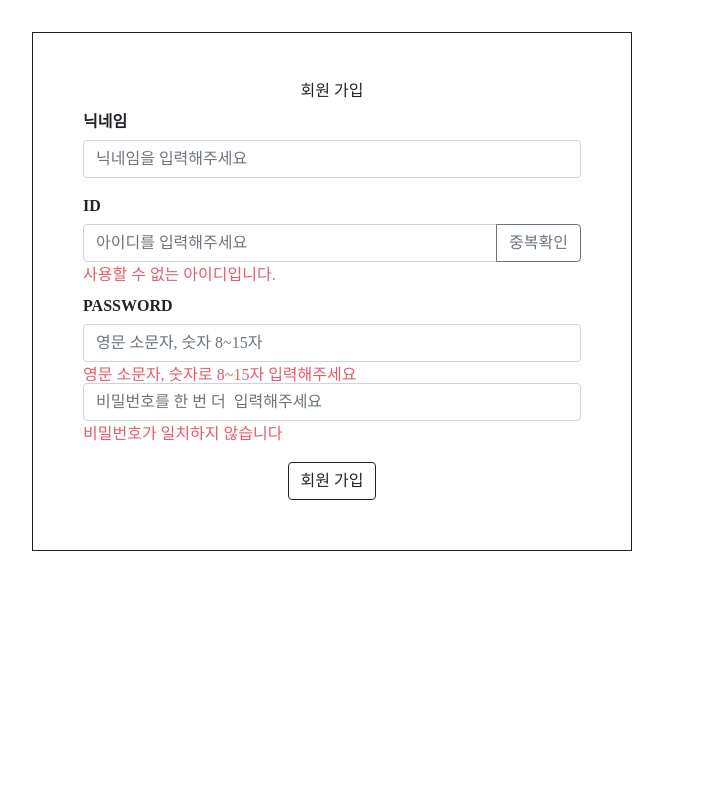
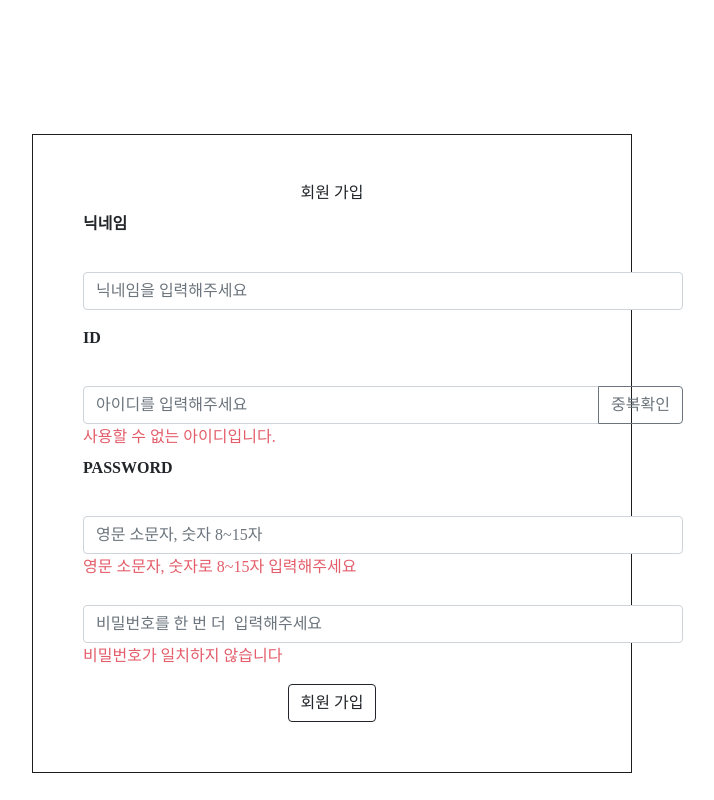
Before and after one commit to makepin2r/my-bullet-diary, a Flask app: page /register in a window 1280 px wide. Shown: the whole page, without its empty margins (308-1022 px from the left). Run offline with Flask 3, Linux system fonts and the light colour scheme.

Commit message:
dev 머지

```diff
--- a/app.py
+++ b/app.py
@@ -19,8 +19,6 @@
 def login():
     id_receive = request.form['id_give']
     pw_receive = request.form['pw_give'] # 암호화 필요
-    print(id_receive)
-    print(pw_receive)
     # 유효성 체크 후 결과값 전송
     msg = False
     if True:
--- a/static/css/style.css
+++ b/static/css/style.css
@@ -1,9 +1,18 @@
-<<<<<<< HEAD
-/* 초기화 및 전역 스타일링 파일입니다. */
+@font-face {
+  font-family: "omyu_pretty";
+  src: url("https://cdn.jsdelivr.net/gh/projectnoonnu/noonfonts_2304-01@1.0/omyu_pretty.woff2")
+    format("woff2");
+  font-weight: normal;
+  font-style: normal;
+}
 
 * {
     @import url('https://fonts.googleapis.com/css2?family=Noto+Sans+KR:wght@300;500;700&display=swap');
-    font-family: 'Noto Sans KR', sans-serif;
+    font-family: "omyu_pretty";
+}
+
+body {
+  padding-top: 8%;
 }
 
 .heading {
@@ -12,37 +21,28 @@
 
 .hide {
     display: none;
-=======
-@font-face {
-  font-family: "omyu_pretty";
-  src: url("https://cdn.jsdelivr.net/gh/projectnoonnu/noonfonts_2304-01@1.0/omyu_pretty.woff2")
-    format("woff2");
-  font-weight: normal;
-  font-style: normal;
 }
-* {
-  font-family: "omyu_pretty";
-}
-body {
-  padding-top: 8%;
-}
+
 #header {
   display: flex;
   flex-direction: row;
   align-items: center;
   justify-content: center;
 }
+
 #today_box {
   width: 40vh;
   margin: 2.5% auto;
   font-size: 35px;
   padding: 0;
 }
+
 #hello_box{
   font-size: 17.5px;
   color: #4F4F4F;
   margin-right: 10%;
 }
+
 .input_box {
   width: 80vh;
   height: 40px;
@@ -54,16 +54,19 @@
   padding: 0;
   margin: 0 auto;
 }
+
 .input_box > #input_select {
   width: 15%;
   font-size: 14px;
   border: none;
   border-right: 2px solid #dcdcdc;
 }
+
 .input_box > #todo_input {
   width: 75%;
   border: none;
 }
+
 .input_box > #todo_btn {
   width: 10%;
   height: 40px;
@@ -72,9 +75,11 @@
   border-radius: 0;
   color: #9c9c9c;
 }
+
 .input_box > #todo_btn {
   cursor: pointer;
 }
+
 .input-group {
   width: 600px;
   margin: 30px auto auto auto;
@@ -103,6 +108,7 @@
   align-items: center;
   margin-bottom: 10px;
 }
+
 .todo-elem > .text {
   margin: 0 10px;
   font-size: 24px;
@@ -111,6 +117,7 @@
   justify-content: flex-start;
   align-items: center;
 }
+
 .todo-elem .icon {
   width: 30px;
   height: 30px;
@@ -158,5 +165,4 @@
 .todo-elem > .text:hover > .icon.bin {
   opacity: 100%;
   transition: opacity 0.8s ease-out;
->>>>>>> 8a3a2648a4ea964154fe9d52b068eec0a405e973
 }
```
